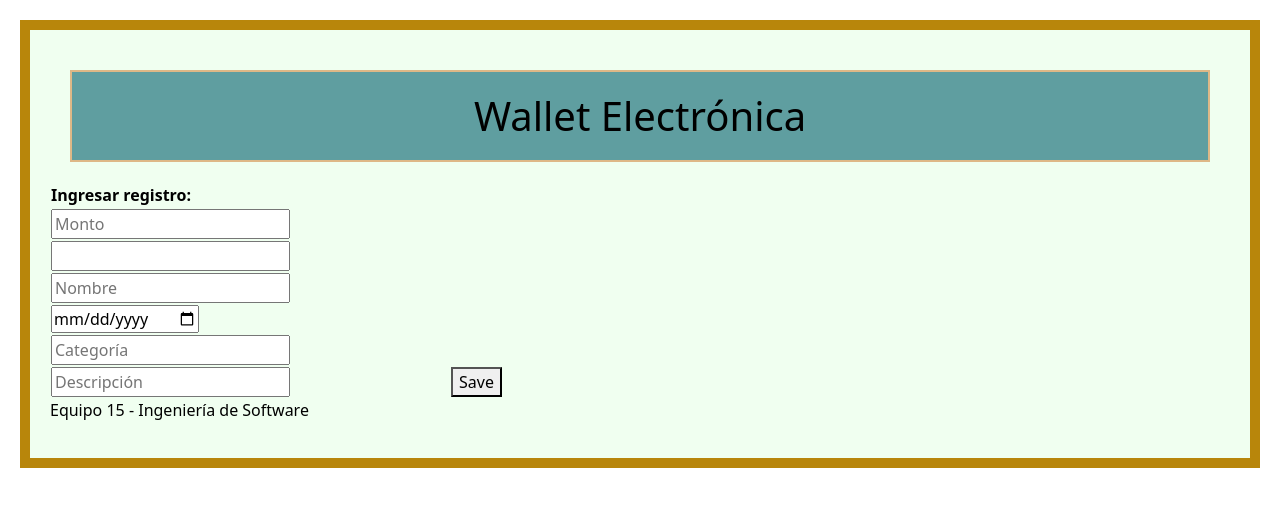
After one commit to Joportus/2021-2-Grupo-15, a Django app: page /insertar_registro/ in a window 1280 px wide. The commit adds this page. Shown: the top 507 px of the page. Run offline with Django 3.2, Linux system fonts and the light colour scheme; lists and menus that the app fills with data are empty.

Commit message:
Creación de form para ingresar registro de gasto/ingreso además de buscador de registros según montos, además se hacen algunos cambios estéticos a los templates

```diff
--- a/wallet/fwallet/models.py
+++ b/wallet/fwallet/models.py
@@ -2,6 +2,7 @@
 
 from django.db import models
 from django.contrib.auth.models import AbstractUser
+
 
 #id, monto, tipo(ingreso, gasto, deuda), nombre(si es que es gasto, a quien le pagaste si es que es ingreso, quien te pago)
 #fecha, clases de gasto, descripción
@@ -17,7 +18,6 @@ small_size = 20
 medium_size = 1000
 class RegistroDinero(models.Model):
 
-    id = models.IntegerField(primary_key=True)
     monto = models.IntegerField()
     tipos_de_gasto = [('i','ingreso'), ('g','gasto'), ('d','deuda')]
     tipo = models.CharField(max_length=small_size, choices=tipos_de_gasto)
--- a/wallet/fwallet/static/fwallet/mystyle.css
+++ b/wallet/fwallet/static/fwallet/mystyle.css
@@ -1,5 +1,5 @@
-.ingreso{
-    background-color:gold;
+.cuerpo{
+    background-color: honeydew;
     color:black;
     border: 10px solid darkgoldenrod;
     margin: 20px;
@@ -7,11 +7,17 @@
     ;
 }
 
-.gastos{
-    background-color: red;
+.header{
+    background-color: cadetblue;
     color:black;
-    border: 10px solid darkred;
+    border: 2px solid burlywood;
     margin: 20px;
     padding: 20px;
+    text-align: center
     ;
 }
+
+.tabla{
+    display: flex;
+    justify-content: space-between;
+}
--- a/wallet/fwallet/templates/fwallet/index.html
+++ b/wallet/fwallet/templates/fwallet/index.html
@@ -9,12 +9,12 @@
     <title>{% block title %} {% endblock %}</title>
 </head>
 <body>
-    <div class = "ingreso">
-    <h1 class = "gastos"> esta es la plantilla base</h1>
+    <div class = "cuerpo">
+    <h1 class = "header"> Wallet Electrónica </h1>
 
     {% block content %} {% endblock %}
 
-    <p> fin de la plantilla base</p>
+    <p> Equipo 15 - Ingeniería de Software</p>
     </div>
 </body>
 </html>
--- /dev/null
+++ b/wallet/fwallet/templates/fwallet/insertar_registro.html
@@ -0,0 +1,86 @@
+{% extends "fwallet\index.html" %}
+
+{% block title %}
+
+aaaaaaaaaaaaa
+
+{% endblock %}
+
+{% block content %}
+
+<form action="/new/" method="post">
+    {% csrf_token %}
+            <table>
+                <tr>
+                    <th width="400">
+                        Ingresar registro:
+                    </th>
+                </tr>
+
+                <tr>
+                    <th width="400">
+                        <input type="number" placeholder="Monto" name="monto">
+
+                    </th>
+
+                </tr>
+
+                <tr>
+                    <th width="400">
+                        <input list="tipos" name="tipo" /></label>
+                        <datalist id="tipos">
+                        <option value="Ingreso">
+                        <option value="Gasto">
+                        <option value="Deuda">
+
+
+                    </th>
+
+                </tr>
+
+                <tr>
+                    <th width="400">
+                        <input type="text" placeholder="Nombre" name="nombre">
+
+                    </th>
+
+                </tr>
+
+                <tr>
+                    <th width="400">
+                        <input type="date" placeholder="Fecha" name="fecha">
+
+                    </th>
+
+                </tr>
+
+                <tr>
+                    <th width="400">
+                        <input type="text" placeholder="Categoría" name="categoria">
+
+                    </th>
+
+                </tr>
+
+                <tr>
+                    <th width="400">
+                        <input type="text" placeholder="Descripción" name="descripcion">
+
+                    </th>
+
+                    <th colspan="2">
+                        <button type="submit">Save</button>
+
+                    </th>
+
+                </tr>
+
+
+
+
+
+
+            </table>
+
+</form>
+{% endblock %}
--- a/wallet/fwallet/urls.py
+++ b/wallet/fwallet/urls.py
@@ -3,4 +3,8 @@ from . import views
 
 urlpatterns = [
   path('walletv/', views.walletv, name='mi_wallet'),
+  path('busqueda_registros/', views.busqueda_registros, name='Busqueda de registros'),
+  path('buscar/', views.buscarMonto),
+  path('insertar_registro/', views.insertar_registros),
+  path('new/', views.ingresar_registro),
 ]
--- a/wallet/fwallet/views.py
+++ b/wallet/fwallet/views.py
@@ -8,21 +8,41 @@ def walletv(request):
     dict = {"ingresos":"ingresos", "gastos": "gastos"}
     return render(request, "fwallet\wallet.html", dict)
 
+
+def busqueda_registros(request):
+    return render(request, "fwallet/busqueda_registros.html")
+
+def insertar_registros(request):
+    return render(request, "fwallet/insertar_registro.html")
 #Busca un registro de ingreso/gasto filtrando por el monto
 def buscarMonto(request):
-    input1_name = "monto"
+    input1_name = "reg"
 
-    pagina_resultado = "resultados_busq_monto.html"
+    pagina_resultado = "fwallet/buscar.html"
 
     if request.GET[input1_name]:
 
-        monto_ingresado = request.GET["monto_ingresado"]
-        registro = RegistroDinero.objects.filter(monto__icontains=monto_ingresado)
+        monto_ingresado = request.GET[input1_name]
+        registros = RegistroDinero.objects.filter(monto__icontains=monto_ingresado)
 
-        return render(request, pagina_resultado, {"registro":registro, "query":monto_ingresado})
+        return render(request, pagina_resultado, {"registros":registros, "query":monto_ingresado})
 
     else:
 
         mensaje = "No se introdujo nada"
 
     return HttpResponse(mensaje)
+
+
+def ingresar_registro(request):
+    tipo = request.POST.get("tipo")
+    monto = request.POST.get("monto")
+    fecha = request.POST.get("fecha")
+    clase = request.POST.get("categoria")
+    descripcion = request.POST.get("descripcion")
+    nombre = request.POST.get("nombre")
+
+    o_ref=RegistroDinero(tipo=tipo, monto=monto, nombre=nombre,fecha=fecha, clase = clase, descripcion=descripcion)
+    o_ref.save()
+
+    return render(request, 'fwallet/insertar_registro.html', {"message": "registrado!"})
```
Also changed, not shown: wallet/fwallet/templates/fwallet/buscar.html (added, +47 -0 lines), wallet/fwallet/templates/fwallet/busqueda_registros.html (added, +19 -0 lines), wallet/db.sqlite3.
